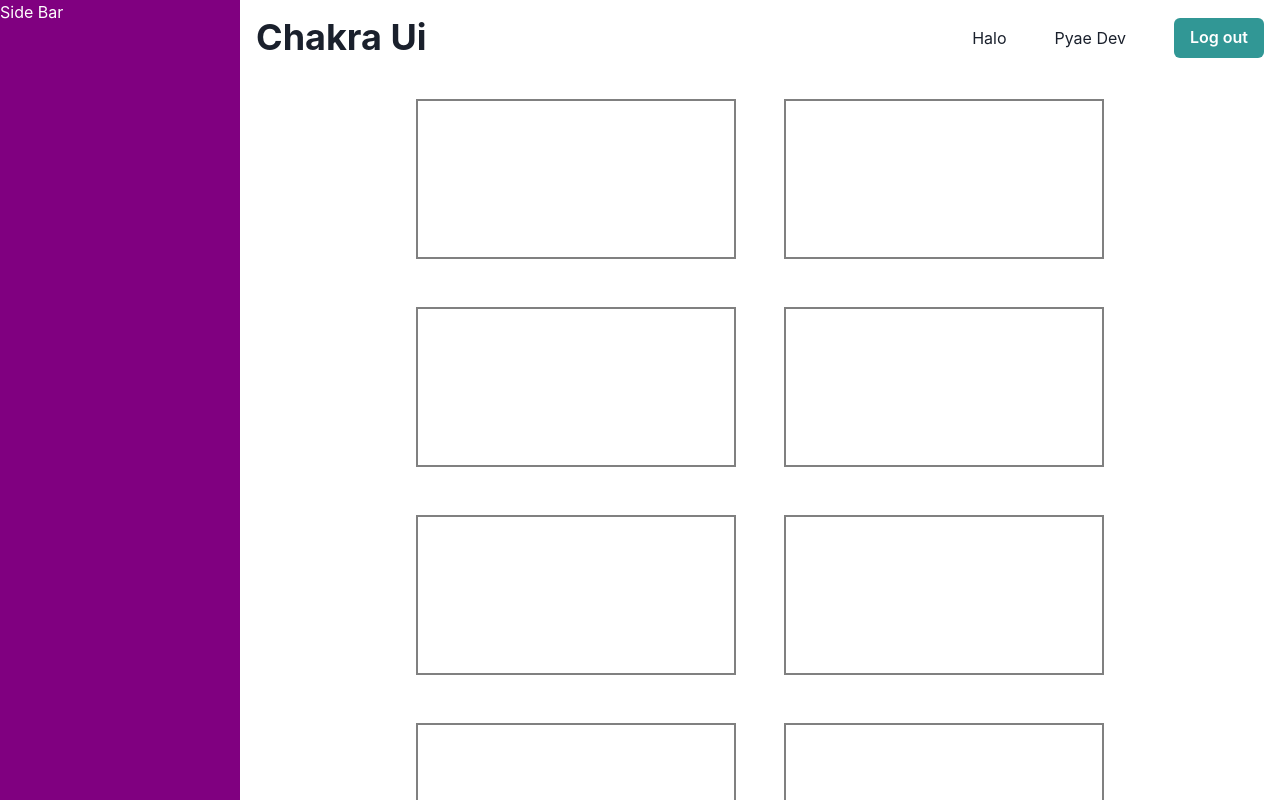
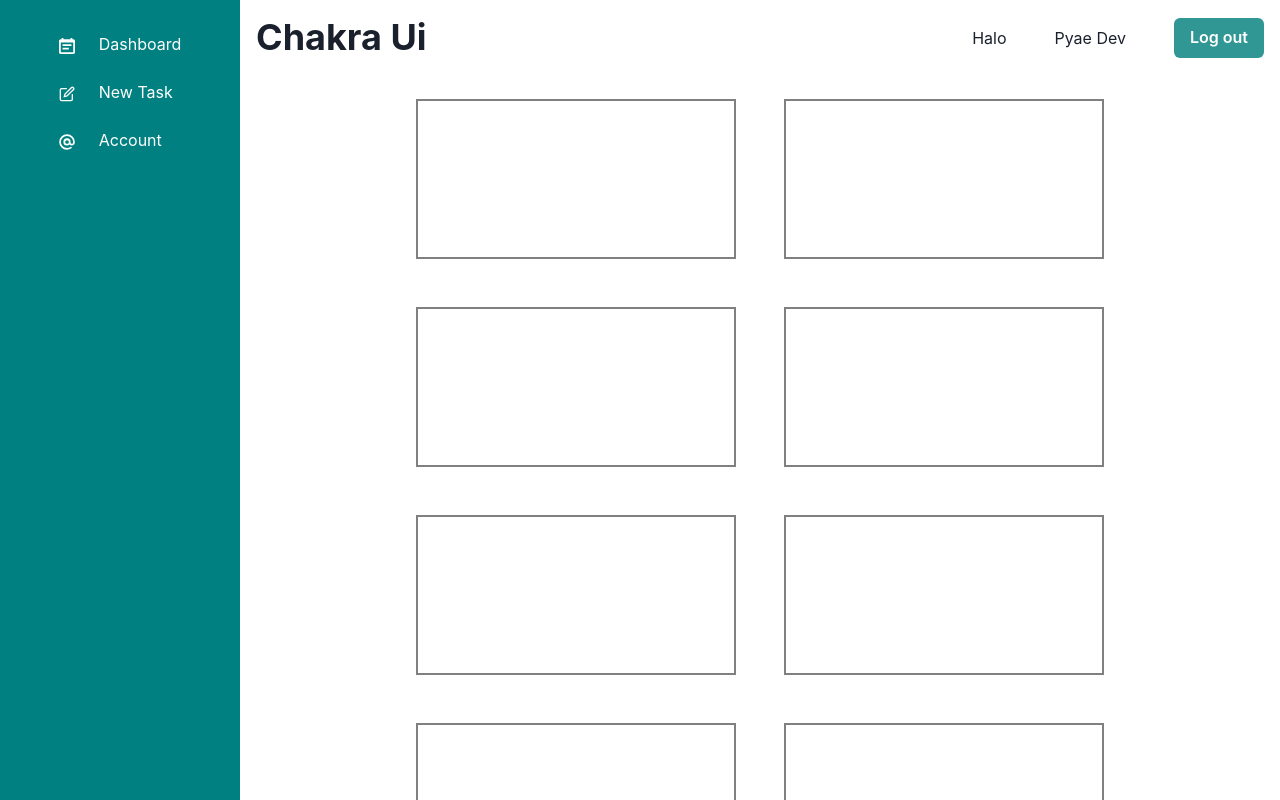
Before and after one commit to pyaephyohann/learn-techs, a React (Create React App) app in the folder chakra-ui/: page / in a window 1280 px wide. Shown: the top 800 px of the page. Built offline with nearby package versions, Linux system fonts and the light colour scheme.

Commit message:
learn-chakra-ui: list icon

```diff
--- a/chakra-ui/src/components/Layout.jsx
+++ b/chakra-ui/src/components/Layout.jsx
@@ -9,7 +9,6 @@ const Layout = ({ children }) => {
       <Box display={{ sm: "none", md: "block" }}>
         <SideBar />
       </Box>
-
       <Box w="100%">
         <NavBar />
         <Box p="1rem">{children}</Box>
--- a/chakra-ui/src/components/SideBar.jsx
+++ b/chakra-ui/src/components/SideBar.jsx
@@ -1,10 +1,30 @@
-import { Box, Text } from "@chakra-ui/react";
+import { AtSignIcon, CalendarIcon, EditIcon } from "@chakra-ui/icons";
+import { Box, List, ListIcon, ListItem, Text } from "@chakra-ui/react";
 import React from "react";
 
 const SideBar = () => {
   return (
-    <Box w="15rem" bg="purple" h="100vh">
-      <Text color="white">Side Bar</Text>
+    <Box w="15rem" bg="teal" h="100vh">
+      <List w="fit-content" mx="auto" color="white" spacing="1.5rem" pt="2rem">
+        <ListItem>
+          <ListIcon as={CalendarIcon} />
+          <Text display="inline-block" ml="1rem">
+            Dashboard
+          </Text>
+        </ListItem>
+        <ListItem>
+          <ListIcon as={EditIcon} />
+          <Text display="inline-block" ml="1rem">
+            New Task
+          </Text>
+        </ListItem>
+        <ListItem>
+          <ListIcon as={AtSignIcon} />
+          <Text display="inline-block" ml="1rem">
+            Account
+          </Text>
+        </ListItem>
+      </List>
     </Box>
   );
 };
```
